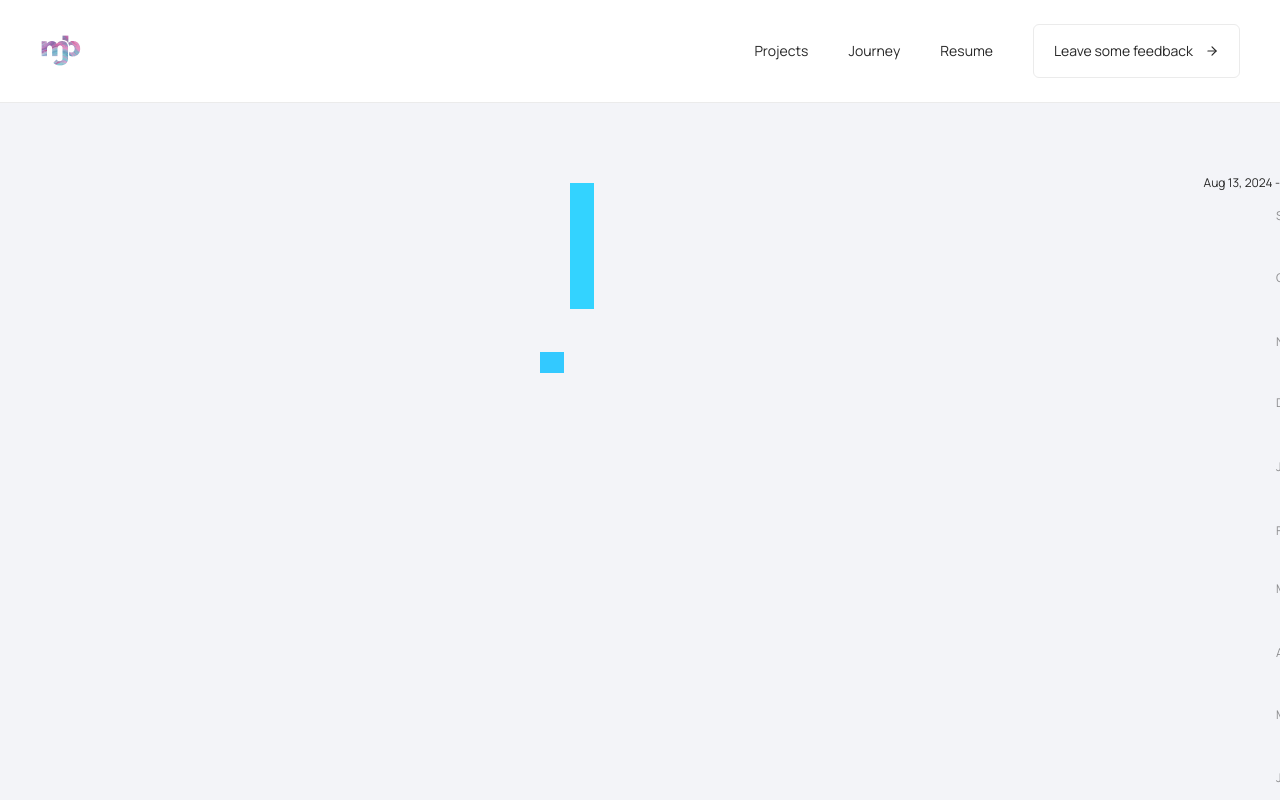
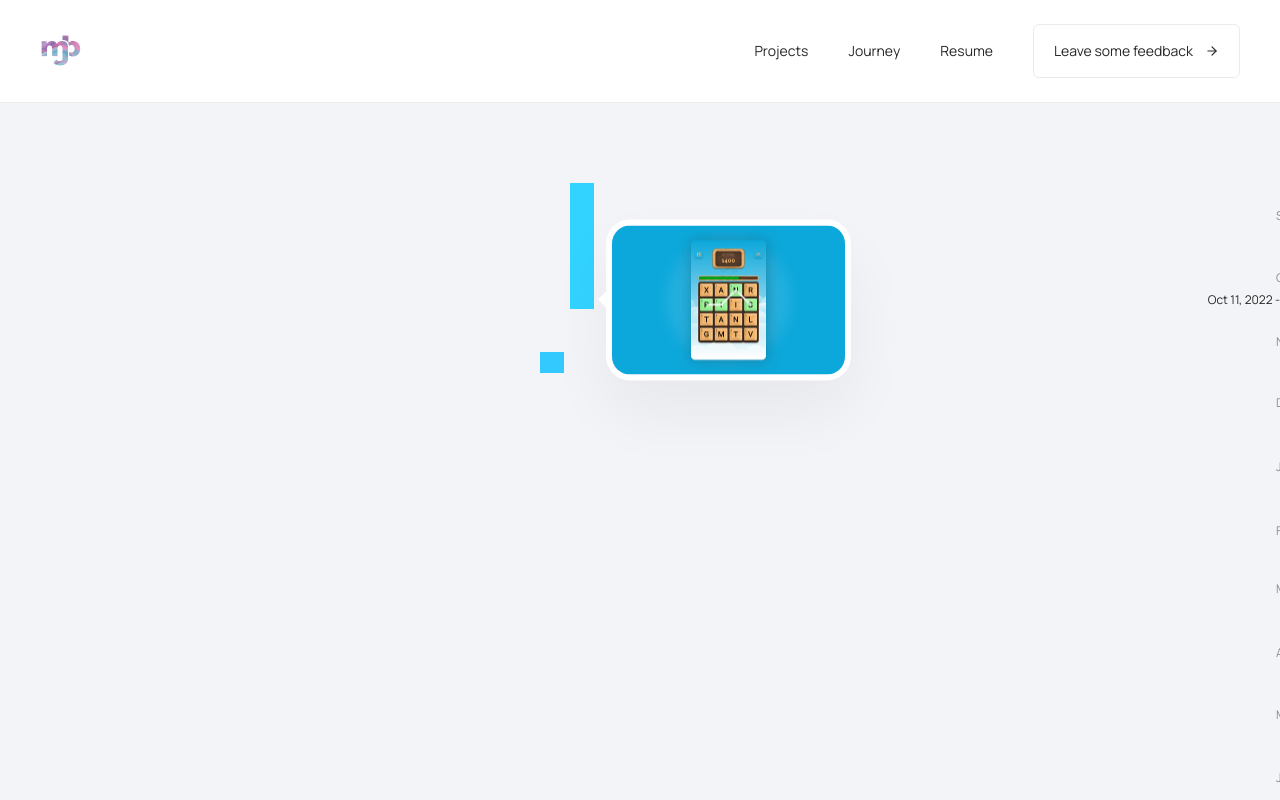
Before and after one commit to MMMJB/go-next-portfolio, a Next.js app: page /journey in a window 1280 px wide. Shown: the top 800 px of the page. Built offline with nearby package versions, Linux system fonts and the light colour scheme.

Commit message:
timeline tweaks

```diff
--- a/src/components/ScrollDate.tsx
+++ b/src/components/ScrollDate.tsx
@@ -8,7 +8,7 @@ const longDate = {
   year: "numeric",
 } as const;
 
-const topOffset = 80;
+const topOffset = 300;
 
 export default function ScrollDate({
   startDate,
--- a/src/components/Timeline.tsx
+++ b/src/components/Timeline.tsx
@@ -17,12 +17,11 @@ export default function Timeline({
   gsap.registerPlugin(ScrollTrigger);
 
   useEffect(() => {
-    // When a project with _id is 80px from the top of the viewport, move the preview element to the bottom of the project with scrub: true
     progressList.forEach(({ duration, _id }) => {
       gsap.to(`#${_id} > .preview`, {
         scrollTrigger: {
           trigger: `#${_id}`,
-          start: "top 80px",
+          start: "top 300px",
           end: `+=${duration * segmentSize}`,
           scrub: true,
         },
@@ -33,7 +32,7 @@ export default function Timeline({
       gsap.to(`#${_id} > .preview`, {
         scrollTrigger: {
           trigger: `#${_id}`,
-          start: "top 80px",
+          start: "top 300px",
           end: `+=${duration * segmentSize}`,
           toggleActions: "play reverse play reverse",
         },
```
